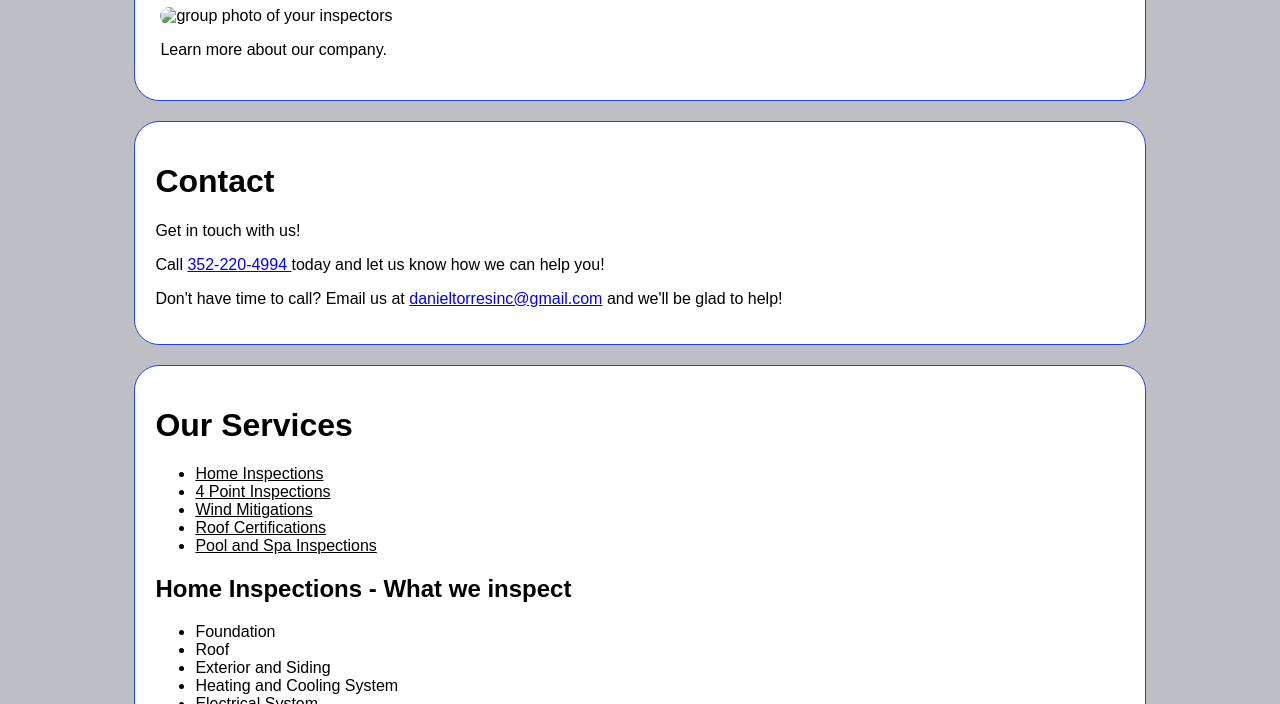
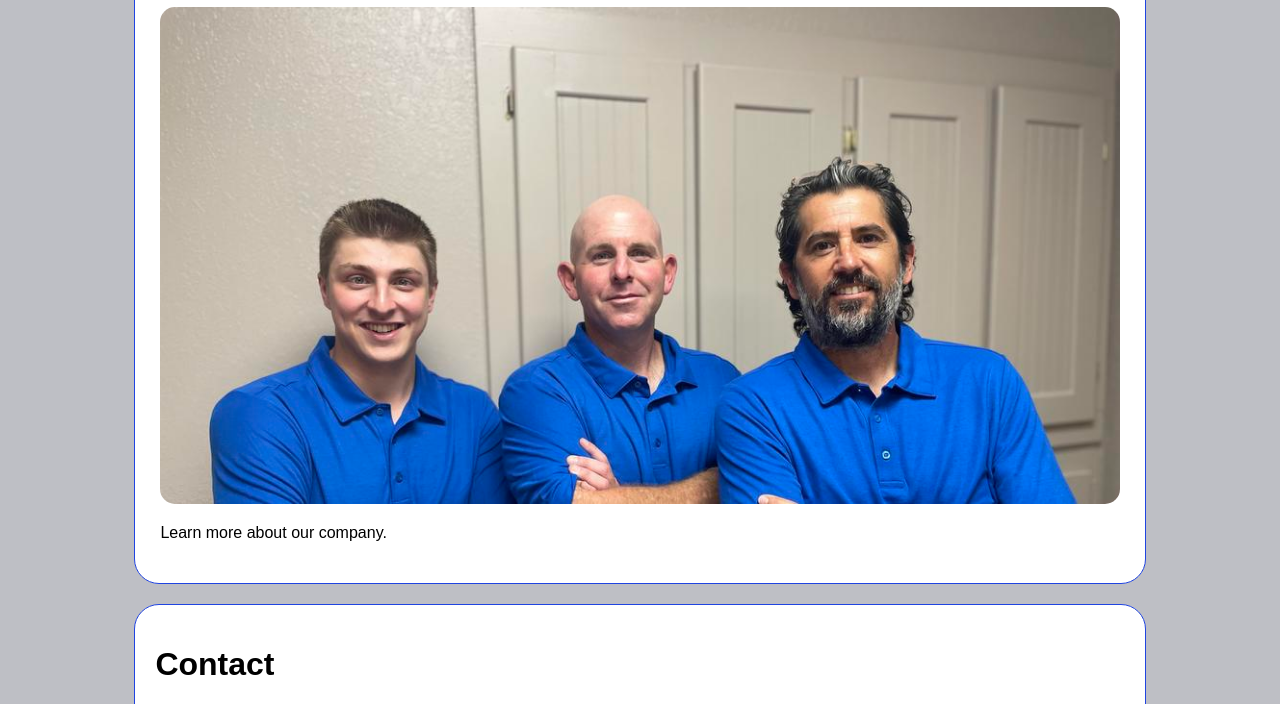
Before and after one commit to LoganHoney/DTHomeInspections, a plain HTML site: page index.html in a window 1280 px wide. Shown: the part 596-1300 px from the top of the page. Drawn offline with Linux system fonts and the light colour scheme.

Commit message:
Update index.html

```diff
--- a/index.html
+++ b/index.html
@@ -23,7 +23,7 @@
 		</div>
 		<div class="about">
 			<h1>About</h1>
-			<img id = "group" src = "dthis.jpg" alt = "group photo of your inspectors">
+			<img id = "group" src = "DT.jpg" alt = "group photo of your inspectors">
 			<p>Learn more about our company.</p>
 		</div>
 		<div id="contact">
```
